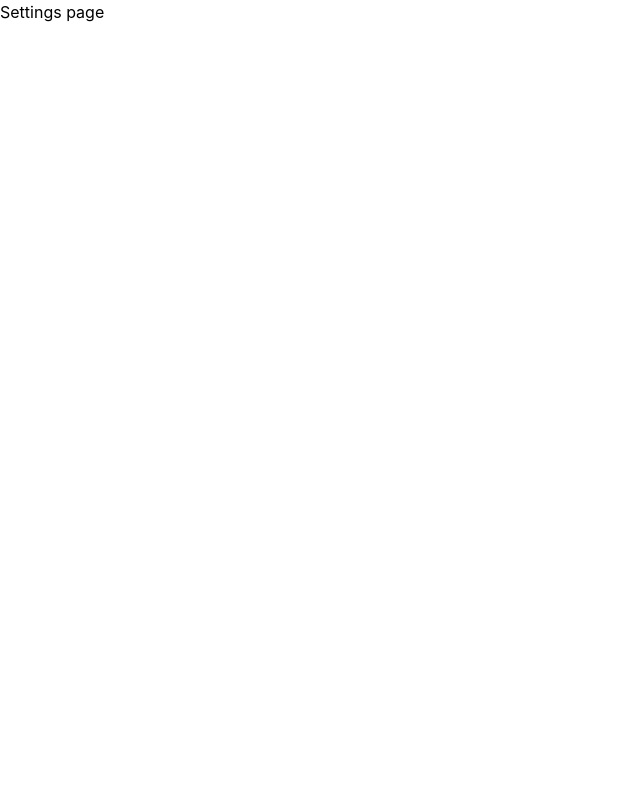
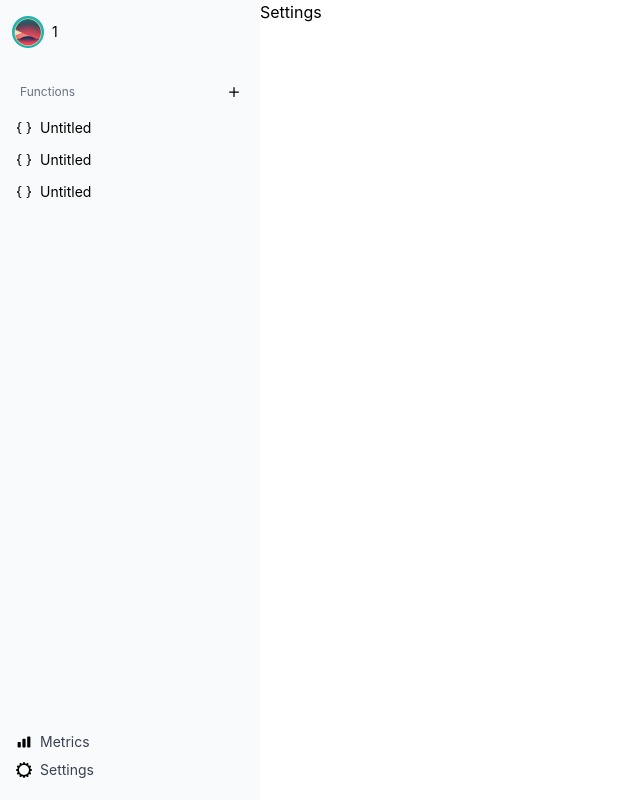
Before and after one commit to metavoiceio/llmhub, a Next.js app in the folder client/hub/: page /1/settings in a window 1280 px wide. Shown: the whole page, without its empty margins (0-640 px from the left). Built offline with nearby package versions, Linux system fonts and the light colour scheme.

Commit message:
feat: metrics & settings layout

```diff
--- a/client/hub/pages/[workspaceId]/functions/[id]/index.js
+++ b/client/hub/pages/[workspaceId]/functions/[id]/index.js
@@ -1,8 +1,12 @@
 
+import { useRouter } from "next/router";
 import { BASE_API_URL } from "../../../../common/constants";
 import AuthSideBar from "../../../../components/sidebar";
 
-export default function Function({workspaceId, functionId, functions}) {
+export default function Function({ functions }) {
+  const router = useRouter();
+  const { workspaceId, id } = router.query;
+
   const renderPlayground = () => {
     return (
       <form>
@@ -42,7 +46,7 @@ export default function Function({workspaceId, functionId, functions}) {
           <button className="text-sm">Share</button>
         </div>
 
-        <div>in function {functionId}</div>
+        <div>in function {id}</div>
         {renderPlayground()}
 
         {/* results pane */}
@@ -60,8 +64,6 @@ export async function getServerSideProps({ params }) {
   // TODO sidroopdaska: fetch the function details
   return {
     props: {
-      workspaceId: params.workspaceId,
-      functionId: params.id,
       functions: data
     }
   }
--- a/client/hub/pages/[workspaceId]/metrics.js
+++ b/client/hub/pages/[workspaceId]/metrics.js
@@ -1,5 +1,28 @@
-export default function Metrics() {
+import { useRouter } from "next/router";
+import { BASE_API_URL } from "../../common/constants";
+import AuthSideBar from "../../components/sidebar";
+
+export default function Metrics({ functions }) {
+  const router = useRouter();
+  const { workspaceId } = router.query;
+
   return (
-    <div>Metrics page</div>
+    <div className="flex flex-col sm:flex-row min-h-screen">
+      <AuthSideBar workspaceId={workspaceId} functions={functions} />
+      <div className="h-full flex flex-col flex-1">
+        Metrics
+      </div>
+    </div>
   );
 }
+
+export async function getServerSideProps({ params }) {
+  const res = await fetch(`${BASE_API_URL}/functions`, { method: 'GET' });
+  const data = JSON.parse(await res.json());
+
+  return {
+    props: {
+      functions: data
+    }
+  };
+}
--- a/client/hub/pages/[workspaceId]/settings.js
+++ b/client/hub/pages/[workspaceId]/settings.js
@@ -1,5 +1,28 @@
-export default function Settings() {
+import { useRouter } from "next/router";
+import { BASE_API_URL } from "../../common/constants";
+import AuthSideBar from "../../components/sidebar";
+
+export default function Settings({ functions }) {
+  const router = useRouter();
+  const { workspaceId } = router.query;
+
   return (
-    <div>Settings page</div>
+    <div className="flex flex-col sm:flex-row min-h-screen">
+      <AuthSideBar workspaceId={workspaceId} functions={functions} />
+      <div className="h-full flex flex-col flex-1">
+        Settings
+      </div>
+    </div>
   );
 }
+
+export async function getServerSideProps({ params }) {
+  const res = await fetch(`${BASE_API_URL}/functions`, { method: 'GET' });
+  const data = JSON.parse(await res.json());
+
+  return {
+    props: {
+      functions: data
+    }
+  };
+}
```
